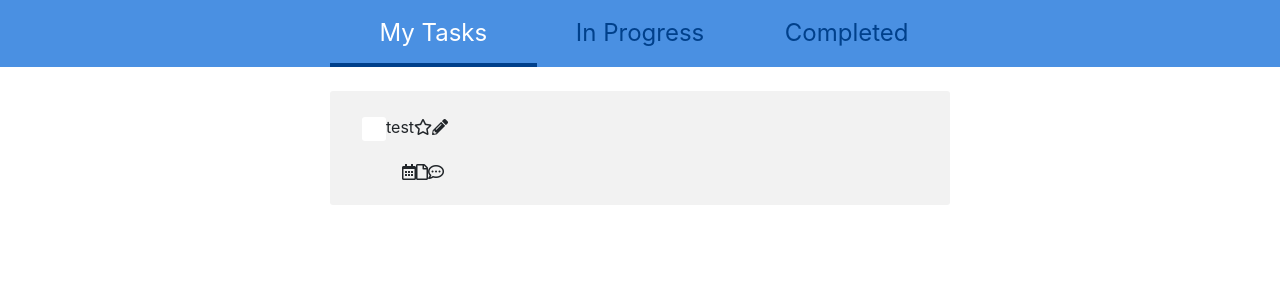
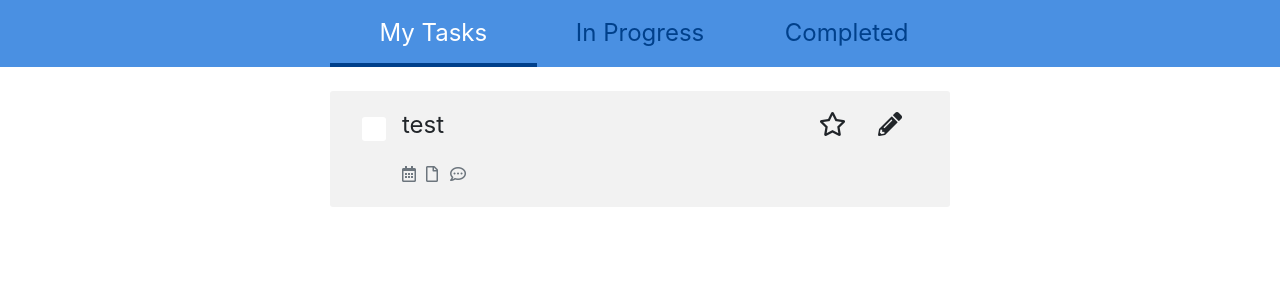
Before and after one commit to zondatw/vue-todolist, a Vue app: page / in a window 1280 px wide. Shown: the top 300 px of the page. Built offline with nearby package versions, Linux system fonts and the light colour scheme.

Commit message:
Add scss of todo title, control and icon

```diff
--- a/src/App.vue
+++ b/src/App.vue
@@ -30,11 +30,11 @@
           <div class="todo-body">
 
           </div>
-          <div class="todo-footer">
+          <div class="todo-footer text-secondary">
             <!-- date and icon of file and message -->
-            <i class="far fa-calendar-alt"></i>
-            <i class="far fa-file"></i>
-            <i class="far fa-comment-dots"></i>
+            <i class="far fa-calendar-alt todo-icon"></i>
+            <i class="far fa-file todo-icon"></i>
+            <i class="far fa-comment-dots todo-icon"></i>
           </div>
         </div>
       </div>
--- a/src/assets/components/_todo-item.scss
+++ b/src/assets/components/_todo-item.scss
@@ -10,6 +10,7 @@
     display: flex;
     padding: 24px 32px 15px 32px;
   }
+
   .todo-footer {
     display: flex;
     padding: 0px 32px 25px 72px;
@@ -18,6 +19,8 @@
   // second level
   .todo-check {
     $checkbox-size: 24px;
+    height: $checkbox-size;
+    width: 40px;
 
     input[type="checkbox"] {
       position: absolute;
@@ -64,4 +67,29 @@
       }
     }
   }
+
+  .todo-title {
+    flex: 1;
+    font-size: 1.5rem;
+
+    span {
+      position: relative;
+      top: -8px;
+    }
+  }
+
+  .todo-control {
+    font-size: 1.5rem;
+
+    i {
+      margin-right: 16px;
+      margin-left: 16px;
+      position: relative;
+      top: -8px;
+    }
+  }
+
+  .todo-icon {
+    width: 24px;
+  }
 }
```
